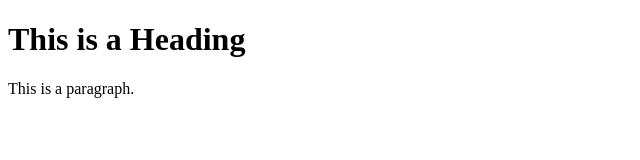
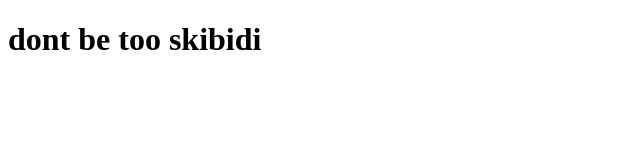
Before and after one commit to elkoelko21/gifproject, a plain HTML site: page index.html in a window 1280 px wide. Shown: the whole page, without its empty margins (0-640 px from the left). Drawn offline with Linux system fonts and the light colour scheme.

Commit message:
Update index.html

```diff
--- a/index.html
+++ b/index.html
@@ -1,14 +1,12 @@
 <!DOCTYPE html>
 <html lang="en">
 <head>
-  <meta charset="UTF-8">
-  <meta name="viewport" content="width=device-width, initial-scale=1.0">
-
-  <title>too skibidi to be real</title>
+    <meta charset="UTF-8">
+    <meta name="viewport" content="width=device-width, initial-scale=1.0">
+    <title>only skibidi's win</title>
 </head>
 <body>
-  <!-- Page content -->
-  <h1>This is a Heading</h1>
-  <p>This is a paragraph.</p>
+    <!-- Header -->
+    <h1>dont be too skibidi</h1>
 </body>
 </html>
```
